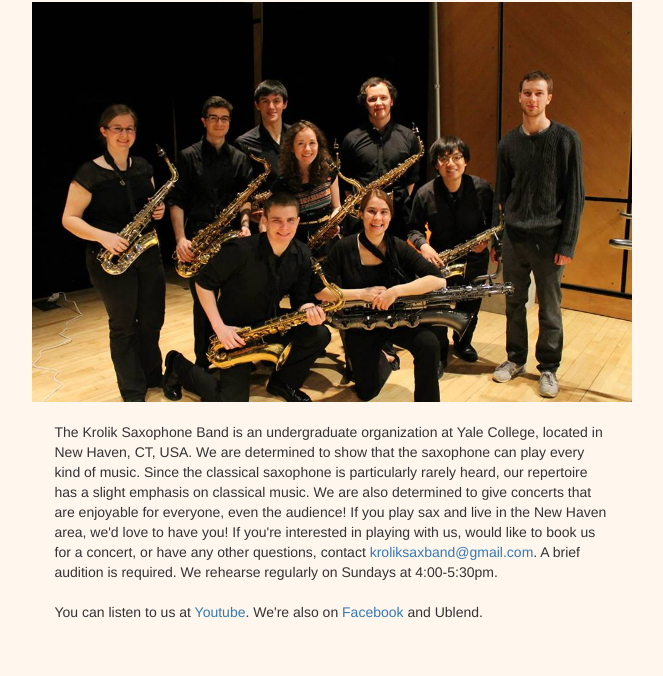
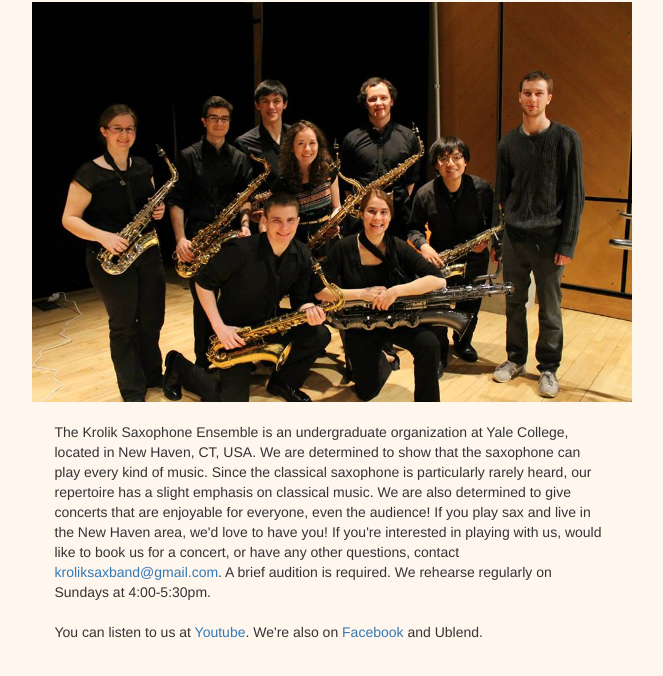
Before and after one commit to krolik-saxophone-ensemble/krolik-saxophone-ensemble.github.io, a plain HTML site: page index.html in a window 1280 px wide. Shown: the part 68-744 px from the top of the page, without its empty margins (308-971 px from the left). Drawn offline with nearby package versions, Linux system fonts and the light colour scheme.

Commit message:
band -> ensemble

```diff
--- a/index.html
+++ b/index.html
@@ -22,7 +22,7 @@
 <div class="row">
 <div class="col-sm-10 col-sm-offset-1 col-md-8 col-md-offset-2 col-lg-6 col-lg-offset-3" id="main-description">
 <p>
-The Krolik Saxophone Band is an undergraduate organization
+The Krolik Saxophone Ensemble is an undergraduate organization
 at Yale College, located in New Haven, CT, USA. We are
 determined to show that the saxophone can play every kind
 of music. Since the classical saxophone is particularly
```
